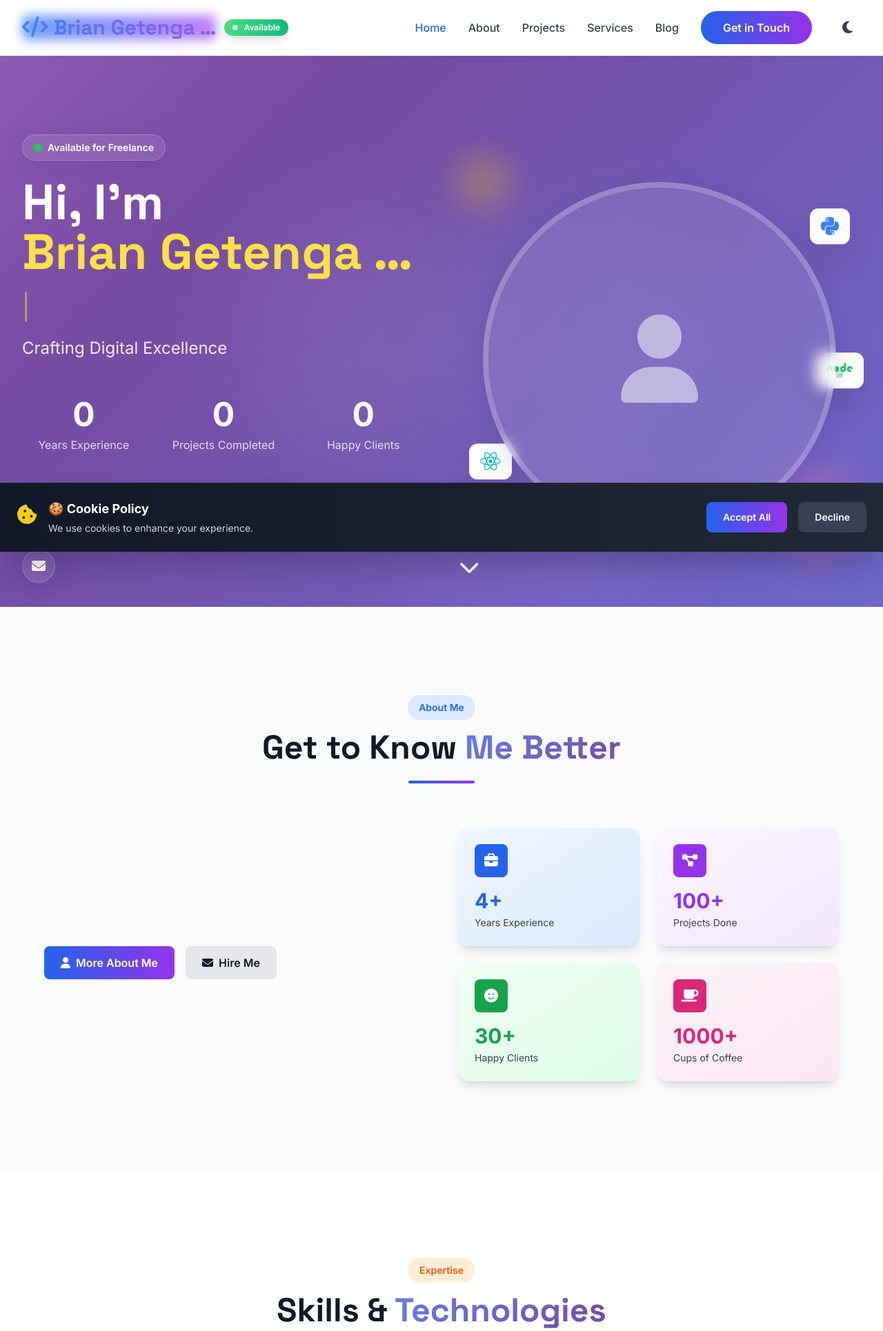
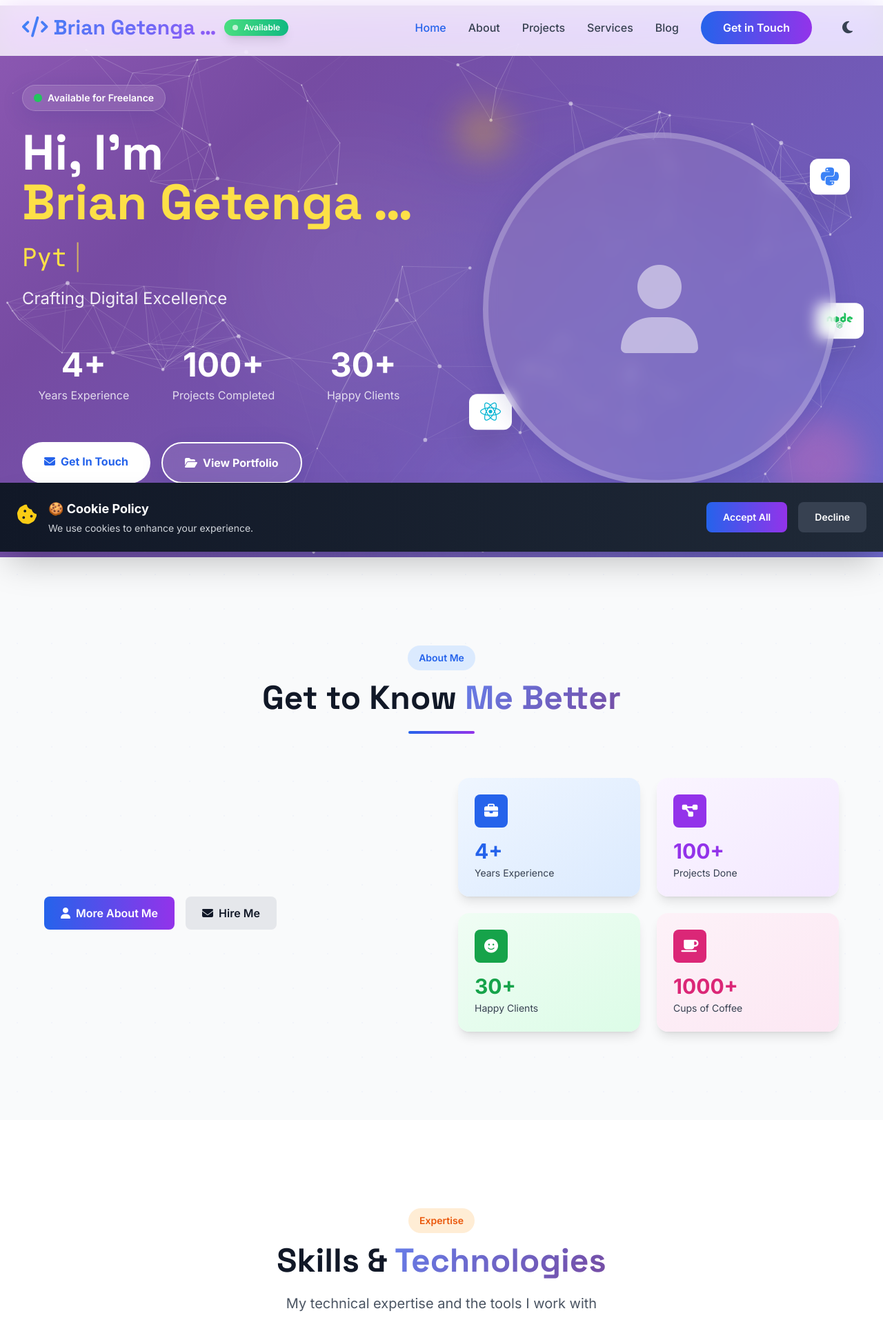
Before and after one commit to Brian-Getenga/My-Portfolio, a Django app: page / in a window 1280 px wide. Shown: the top 1930 px of the page at 69% size. Run offline with Django 5.2, Linux system fonts and the light colour scheme; data comes from the database, SQL or seed files in the repository; data that the repository does not hold is empty; some libraries are stand-ins or nearby versions.

Commit message:
fixed bugs and enhanced hero particals

```diff
--- a/core/templates/core/home.html
+++ b/core/templates/core/home.html
@@ -1103,26 +1103,16 @@ if (document.querySelector('.testimonials-swiper')) {
     });
 }
 
+
 // Particles.js Configuration
 if (document.getElementById('particles-js')) {
     particlesJS('particles-js', {
         particles: {
-            number: {
-                value: 80,
-                density: { enable: true, value_area: 800 }
-            },
+            number: { value: 80, density: { enable: true, value_area: 800 } },
             color: { value: '#ffffff' },
             shape: { type: 'circle' },
-            opacity: {
-                value: 0.5,
-                random: false,
-                anim: { enable: true, speed: 1, opacity_min: 0.1, sync: false }
-            },
-            size: {
-                value: 3,
-                random: true,
-                anim: { enable: true, speed: 2, size_min: 0.1, sync: false }
-            },
+            opacity: { value: 0.5, random: false },
+            size: { value: 3, random: true },
             line_linked: {
                 enable: true,
                 distance: 150,
@@ -1151,45 +1141,6 @@ if (document.getElementById('particles-js')) {
         retina_detect: true
     });
 }
-
-// Smooth Scrolling for Anchor Links
-document.querySelectorAll('a[href^="#"]').forEach(anchor => {
-    anchor.addEventListener('click', function (e) {
-        const href = this.getAttribute('href');
-        if (href === '#') return;
-
-        e.preventDefault();
-        const target = document.querySelector(href);
-        if (target) {
-            const offset = 80;
-            const targetPosition = target.getBoundingClientRect().top + window.pageYOffset - offset;
-            window.scrollTo({
-                top: targetPosition,
-                behavior: 'smooth'
-            });
-        }
-    });
-});
-
-// Parallax Effect on Scroll
-let ticking = false;
-window.addEventListener('scroll', function() {
-    if (!ticking) {
-        window.requestAnimationFrame(function() {
-            const scrolled = window.pageYOffset;
-            const parallaxElements = document.querySelectorAll('.parallax');
-
-            parallaxElements.forEach(el => {
-                const speed = el.dataset.speed || 0.5;
-                el.style.transform = `translateY(${scrolled * speed}px)`;
-            });
-
-            ticking = false;
-        });
-        ticking = true;
-    }
-});
-
 // Lazy Loading Images
 if ('IntersectionObserver' in window) {
     const imageObserver = new IntersectionObserver((entries, observer) => {
--- a/templates/base.html
+++ b/templates/base.html
@@ -571,7 +571,7 @@
                 <!-- Logo -->
                 <a href="{% url 'home' %}" class="flex items-center space-x-3 group">
                     <div class="relative">
-                        <div class="absolute inset-0 bg-gradient-to-r from-primary-500 to-purple-500 rounded-lg blur opacity-75 group-hover:opacity-100 transition-opacity"></div>
+                        <div class="absolute inset-0 Z rounded-lg blur opacity-75 group-hover:opacity-100 transition-opacity"></div>
                         <div class="relative text-2xl lg:text-3xl font-display font-bold group-hover:scale-105 transition-transform">
                             {% if site_settings.site_logo %}
                             <img src="{{ site_settings.site_logo.url }}" alt="{{ site_settings.site_name }}" class="h-8 lg:h-10">
@@ -694,7 +694,7 @@
     </div>
 
     <!-- Main Content -->
-    <main id="main-content" class="min-h-screen pt-16 lg:pt-20">
+    <main id="main-content" class="min-h-screen pt-16 lg:pt-2">
         {% if messages %}
         <div id="toast-container" class="fixed top-24 right-4 z-[60] space-y-3 max-w-md">
             {% for message in messages %}
```
